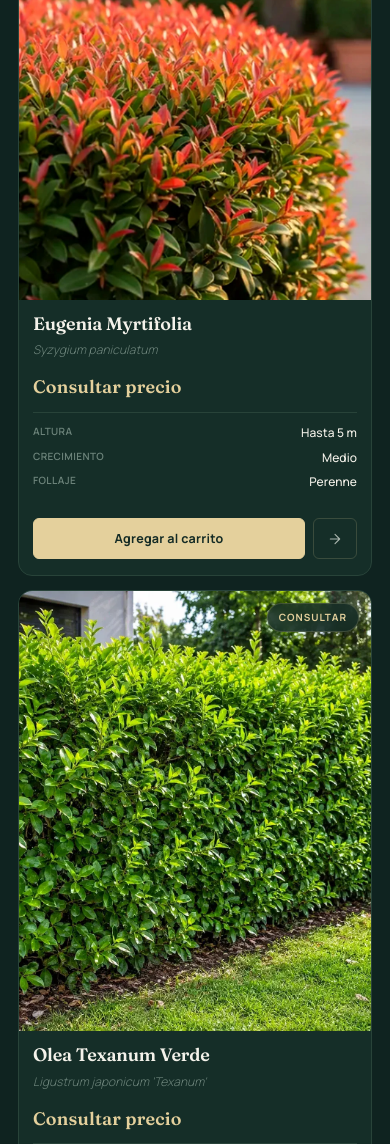
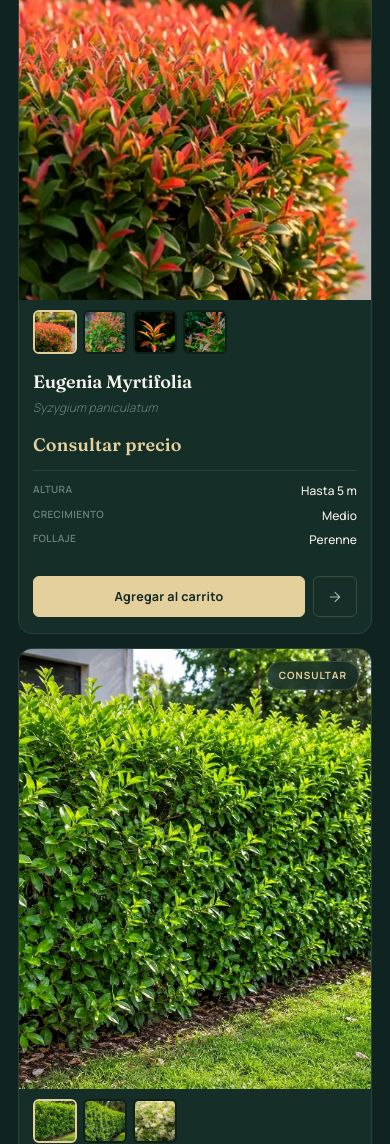
Before and after one commit to naikyoficial/entreverde-web, a plain HTML site: page index.html in a window 390 px wide. Shown: the part 1044-2188 px from the top of the page. Drawn offline with Linux system fonts and the light colour scheme.

Commit message:
cards: thumbnails clickeables en cada card + quita badges "Sin stock"
Cambio 1: Elimina stock:false en Thuja de Cerco y Olea Texanum Alba
(ya no muestran badge rojo ni boton deshabilitado)
Tambien saca el badge "Sin stock" del renderer (si en el futuro una
especie se marca sin stock, la card queda igual pero sin cartel visible)

Cambio 2: thumbnails clickeables dentro de cada card
- Fila de mini thumbs (44x44) debajo de la imagen principal, solo si
  hay mas de 1 foto
- Click en thumb cambia la imagen principal de la card sin navegar
- Thumb activo con borde dorado
- Scroll horizontal en mobile si hay muchos
- JS con event.stopPropagation para no disparar el link a la pagina
  individual (que sigue funcionando desde la imagen principal y texto)

Re-estructura del renderer:
- Antes: todo envuelto en un solo <a> a pagina individual
- Ahora: dos links separados (pc-media-link + pc-info-link) con
  thumbnails entre medio, fuera de cualquier link

Co-Authored-By: Claude Opus 4.7 <noreply@anthropic.com>
Claude-Session: https://claude.ai/code/session_01MDKbaUcdJFMfnR5oHG2nkL

```diff
--- a/css/tienda-cercos.css
+++ b/css/tienda-cercos.css
@@ -401,6 +401,45 @@ body:has(.shop-nav.scrolled) .top-strip {
   display: block;
   color: inherit;
   text-decoration: none;
+}
+.pc-media-link,
+.pc-info-link {
+  display: block;
+  color: inherit;
+  text-decoration: none;
+}
+
+/* Fila de thumbnails dentro de la card */
+.pc-thumbs {
+  display: flex;
+  gap: 6px;
+  padding: 10px 14px 4px;
+  overflow-x: auto;
+  -webkit-overflow-scrolling: touch;
+  scrollbar-width: thin;
+}
+.pc-thumbs::-webkit-scrollbar { height: 4px; }
+.pc-thumbs::-webkit-scrollbar-thumb { background: var(--border); border-radius: 2px; }
+.pc-thumb {
+  flex-shrink: 0;
+  width: 44px;
+  height: 44px;
+  padding: 0;
+  background: #0f2018;
+  border: 2px solid transparent;
+  border-radius: 6px;
+  overflow: hidden;
+  cursor: pointer;
+  transition: border-color 0.2s, transform 0.15s;
+  position: relative;
+}
+.pc-thumb:hover { transform: translateY(-1px); border-color: rgba(228, 208, 156, 0.4); }
+.pc-thumb.is-active { border-color: var(--green); }
+.pc-thumb img {
+  width: 100%;
+  height: 100%;
+  object-fit: cover;
+  display: block;
 }
 .pc-media {
   position: relative;
--- a/index.html
+++ b/index.html
@@ -39,7 +39,7 @@
   <link href="https://fonts.googleapis.com/css2?family=Fraunces:ital,opsz,wght@0,9..144,400;0,9..144,500;0,9..144,600;0,9..144,700;1,9..144,400;1,9..144,500;1,9..144,600&family=Manrope:wght@300;400;500;600;700&display=swap" rel="stylesheet">
 
   <link rel="stylesheet" href="css/styles.css?v=78">
-  <link rel="stylesheet" href="css/tienda-cercos.css?v=6">
+  <link rel="stylesheet" href="css/tienda-cercos.css?v=7">
 
   <script type="application/ld+json">
   {
@@ -368,7 +368,7 @@
   </footer>
 
   <script src="js/main.js?v=69" defer></script>
-  <script src="js/catalogo.js?v=1" defer></script>
+  <script src="js/catalogo.js?v=2" defer></script>
   <script src="js/carrito.js?v=1" defer></script>
   <script defer>
     // Render dinámico del catálogo + filtros
@@ -397,23 +397,40 @@
         var creB = growthBucket(item.crecimiento);
         var sinStock = item.stock === false;
         var badge = sinStock
-          ? '<span class="pc-badge sin-stock">Sin stock</span>'
+          ? ''
           : '<span class="pc-badge consulta">Consultar</span>';
         var addBtn = sinStock
-          ? '<button type="button" class="pc-add" disabled>Sin stock</button>'
+          ? '<button type="button" class="pc-add" disabled>Consultar</button>'
           : '<button type="button" class="pc-add" data-cart-add="' + item.slug + '">Agregar al carrito</button>';
-        var mainImg = (item.images && item.images[0]) || item.image || null;
+        var imgs = (item.images && item.images.length) ? item.images : (item.image ? [item.image] : []);
+        var mainImg = imgs[0] || null;
         var mediaInner = mainImg
-          ? '<img src="' + mainImg + '" alt="' + item.nombre + ' — cerco vivo" loading="lazy" decoding="async">'
+          ? '<img src="' + mainImg + '" alt="' + item.nombre + ' — cerco vivo" loading="lazy" decoding="async" data-pc-hero>'
           : '<span class="pc-media-mark">' + markFor(item.imgCat) + '</span>';
         var mediaClass = mainImg ? 'pc-media' : 'pc-media placeholder';
+
+        // Thumbnails (solo si hay mas de 1 foto)
+        var thumbsHtml = '';
+        if (imgs.length > 1) {
+          thumbsHtml = '<div class="pc-thumbs" data-pc-thumbs>' +
+            imgs.map(function (src, i) {
+              return '<button type="button" class="pc-thumb' + (i === 0 ? ' is-active' : '') + '" data-src="' + src + '" aria-label="Foto ' + (i + 1) + '">' +
+                '<img src="' + src + '" alt="" loading="lazy">' +
+                '</button>';
+            }).join('') +
+            '</div>';
+        }
+
         return '' +
           '<article class="product-card ' + (sinStock ? 'sin-stock' : '') + '" data-altura="' + altB + '" data-crecimiento="' + creB + '">' +
-          '  <a href="plantas/' + item.slug + '.html" class="pc-link">' +
+          '  <a href="plantas/' + item.slug + '.html" class="pc-media-link">' +
           '    <div class="' + mediaClass + '" style="--pc-color:' + item.imgColor + '">' +
           badge +
           mediaInner +
           '    </div>' +
+          '  </a>' +
+          thumbsHtml +
+          '  <a href="plantas/' + item.slug + '.html" class="pc-info-link">' +
           '    <div class="pc-body">' +
           '      <h3 class="pc-name">' + item.nombre + '</h3>' +
           '      <p class="pc-latin">' + item.cientifico + '</p>' +
@@ -438,6 +455,23 @@
 
       // Renderizar
       grid.innerHTML = window.CATALOGO.map(cardHTML).join('');
+
+      // Thumbnails: cambiar imagen principal al clickear (sin navegar)
+      grid.querySelectorAll('[data-pc-thumbs]').forEach(function (strip) {
+        var card = strip.closest('.product-card');
+        var heroImg = card.querySelector('[data-pc-hero]');
+        strip.querySelectorAll('.pc-thumb').forEach(function (btn) {
+          btn.addEventListener('click', function (e) {
+            e.preventDefault();
+            e.stopPropagation();
+            var src = btn.dataset.src;
+            if (!src || !heroImg) return;
+            heroImg.src = src;
+            strip.querySelectorAll('.pc-thumb').forEach(function (b) { b.classList.remove('is-active'); });
+            btn.classList.add('is-active');
+          });
+        });
+      });
 
       // Filtros
       var state = { altura: 'all', crecimiento: null };
--- a/js/catalogo.js
+++ b/js/catalogo.js
@@ -397,7 +397,6 @@ window.CATALOGO = [
     riego: 'Moderado',
     cuidados: 'Poda de altura una vez al año si se desea controlar.',
     imgCat: 'conifera', imgColor: '#2d5230',
-    stock: false,
     images: [
       'images/plantas/thuja-de-cerco.webp',
       'images/plantas/thuja-de-cerco-2.webp',
@@ -458,7 +457,6 @@ window.CATALOGO = [
     riego: 'Moderado',
     cuidados: 'Media sombra realza el variegado. Poda ligera.',
     imgCat: 'hoja', imgColor: '#b8c498',
-    stock: false,
     images: [
       'images/plantas/olea-texanum-alba.webp'
     ]
```
